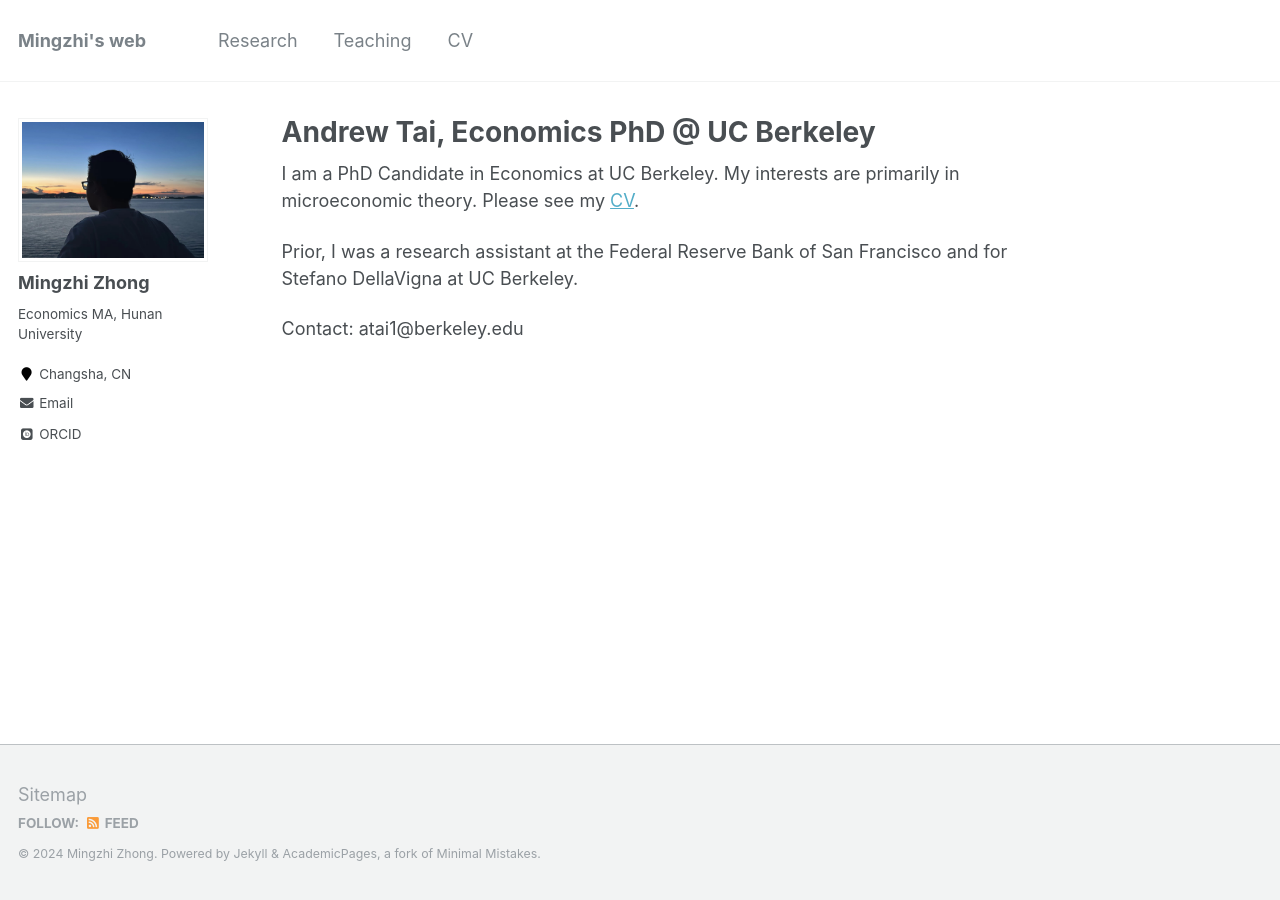
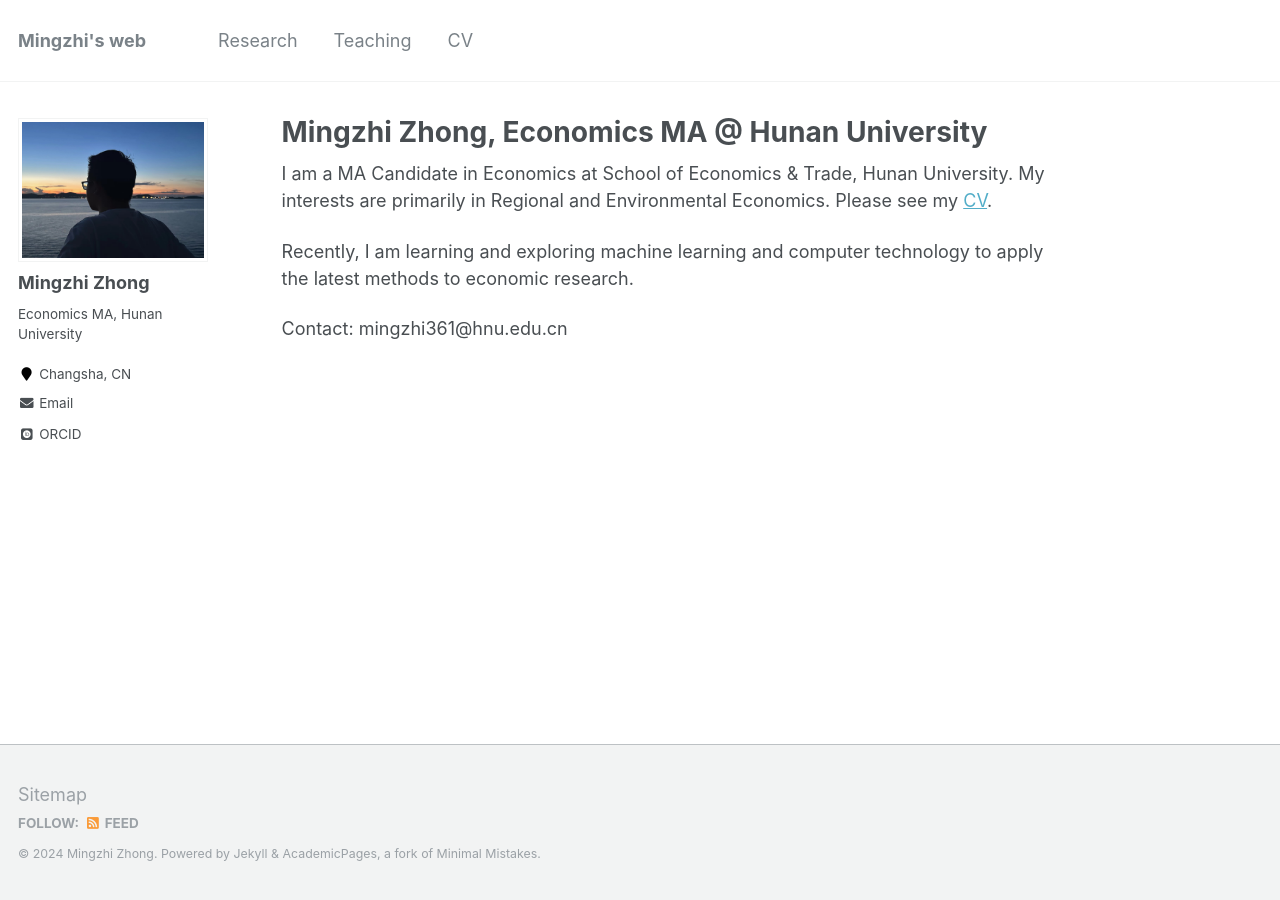
Before and after one commit to mingzhi361/mingzhi361.github.io, a Jekyll site: the page built from _pages/about.md, in a window 1280 px wide. Built offline with Jekyll 4.4.1, drawn with Linux system fonts in a browser that asks for light colours; some web fonts are replaced.

Commit message:
Update about.md

```diff
--- a/_pages/about.md
+++ b/_pages/about.md
@@ -1,6 +1,6 @@
 ---
 permalink: /
-title: "Andrew Tai, Economics PhD @ UC Berkeley"
+title: "Mingzhi Zhong, Economics MA @ Hunan University"
 excerpt: "About me"
 author_profile: true
 redirect_from:
@@ -8,8 +8,8 @@ redirect_from:
   - /about.html
 ---
 
-I am a PhD Candidate in Economics at UC Berkeley. My interests are primarily in microeconomic theory. Please see my [CV](files/Tai_CV.pdf).
+I am a MA Candidate in Economics at School of Economics & Trade, Hunan University. My interests are primarily in Regional and Environmental Economics. Please see my [CV](files/mingzhi361-CV.pdf).
 
-Prior, I was a research assistant at the Federal Reserve Bank of San Francisco and for Stefano DellaVigna at UC Berkeley.
+Recently, I am learning and exploring machine learning and computer technology to apply the latest methods to economic research.
 
-Contact: atai1@berkeley.edu
+Contact: mingzhi361@hnu.edu.cn
```
